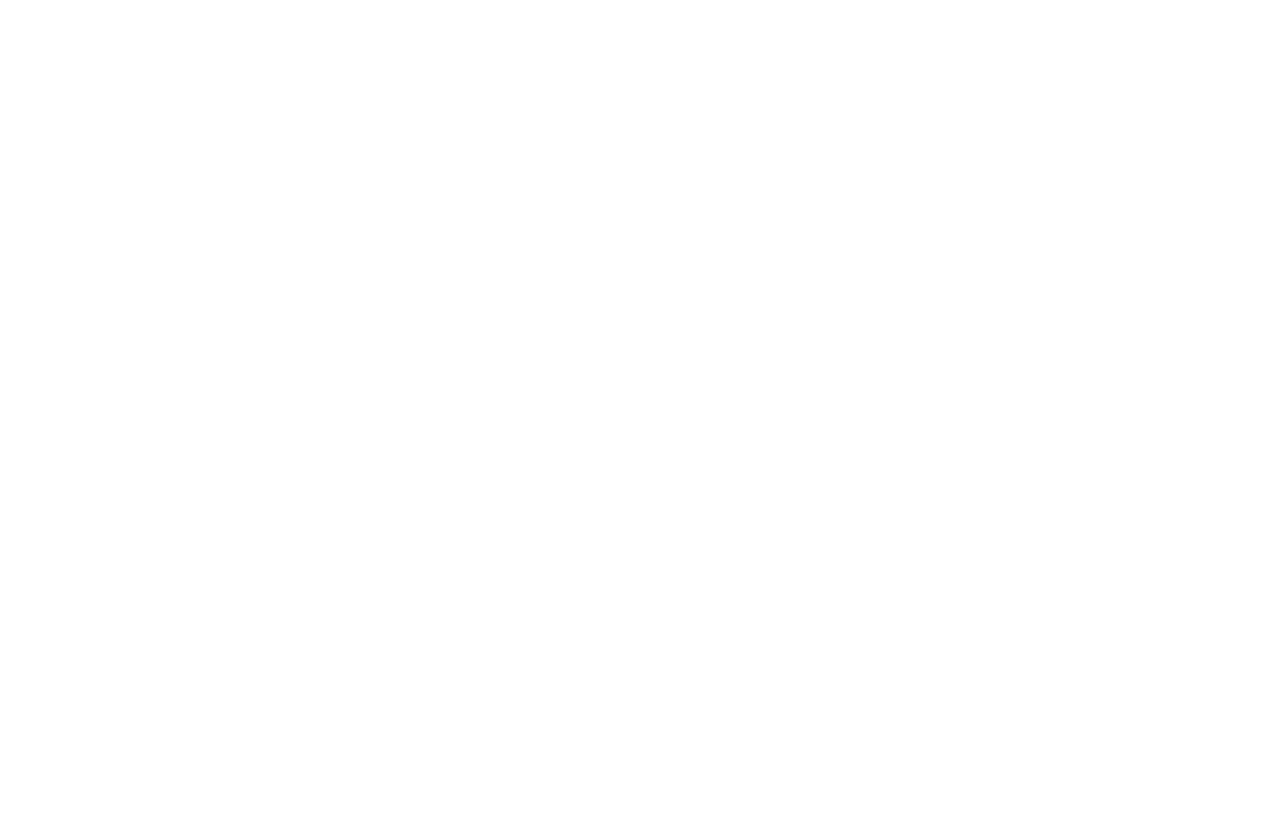
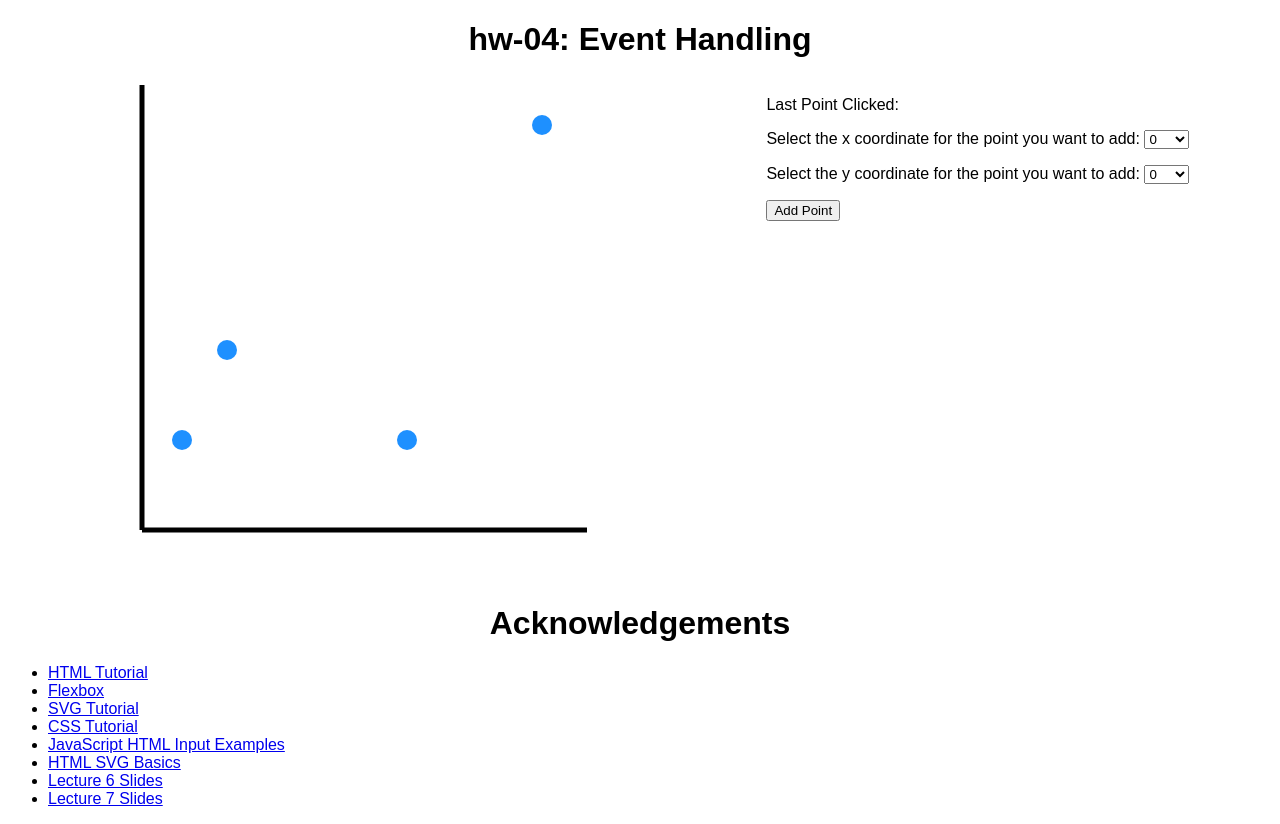
Before and after one commit to DS4200-S23-Class/hw-04-joao-pratheek-hw4, a plain HTML site: page index.html in a window 1280 px wide. Before the commit the page ends 800 px from the top, so only its background shows below. Drawn offline with Linux system fonts and the light colour scheme.

Commit message:
Changes from 2/13

```diff
--- a/index.html
+++ b/index.html
@@ -3,12 +3,113 @@
 
 <head>
     <meta charset=utf-8/>
+
+    <!-- link to stylesheet -->
+    <link rel="stylesheet" href="style.css">
+
+    <!-- title -->
+    <title>hw-04</title>
 </head>
 
 
 <body>
 
+    <h1 class="centered">hw-04: Event Handling</h1>
 
+    <div>
+        <div class="container">
+            <div class="left-column">
+                <svg id="frame">
+                    <!-- Y-axis -->
+                    <line class="axis" x1="5" y1="5" x2="5" y2="450" />
+                    <!-- X-axis -->
+                    <line class="axis" x1="5" y1="450" x2="450" y2="450" />
+                    <circle id="point" class="style" cx="45" cy="360" r="10"/>
+                    <circle id="point" class="style" cx="90" cy="270" r="10"/>
+                    <circle id="point" class="style" cx="270" cy="360" r="10"/>
+                    <circle id="point" class="style" cx="405" cy="45" r="10"/>
+                </svg>
+            </div>
+
+            <div class="right-column">
+                <p id="last-click">
+                    Last Point Clicked:
+                </p>
+                <form id="coordinates">
+                    <p>
+                        <label for="x-coordinate"/>Select the x coordinate for the point you want to add:</label>
+                        <select id="coordinates" name="x-coordinate">
+                            <option value="0">0</option>
+                            <option value="45">45</option>
+                            <option value="90">90</option>
+                            <option value="135">135</option>
+                            <option value="180">180</option>
+                            <option value="225">225</option>
+                            <option value="270">270</option>
+                            <option value="315">315</option>
+                            <option value="360">360</option>
+                            <option value="405">405</option>
+                            <option value="450">450</option>
+                        </select>
+                    </p>
+                    <p>
+                        <label for="y-coordinate"/>Select the y coordinate for the point you want to add:</label>
+                        <select id="coordinates" name="y-coordinate">
+                            <option value="0">0</option>
+                            <option value="45">45</option>
+                            <option value="90">90</option>
+                            <option value="135">135</option>
+                            <option value="180">180</option>
+                            <option value="225">225</option>
+                            <option value="270">270</option>
+                            <option value="315">315</option>
+                            <option value="360">360</option>
+                            <option value="405">405</option>
+                            <option value="450">450</option>
+                        </select>
+                    </p>
+                </form>
+                <button type="button" id="subButton">Add Point</button>
+            </div>
+        </div>
+    </div>
+
+    <!-- Pt.4 Acknowledgments -->
+    <h1 class="acknowledgements">
+        Acknowledgements
+        </h1>
+        <div class="sources">
+            <ul>
+                <li>
+                    <a href="https://www.w3schools.com/html/default.asp">HTML Tutorial</a>
+                </li>
+                <li>
+                    <a href="https://css-tricks.com/snippets/css/a-guide-to-flexbox/">Flexbox</a>
+                </li>
+                <li>
+                    <a href="https://www.w3schools.com/graphics/svg_intro.asp">SVG Tutorial</a>
+                </li>
+                <li>
+                    <a href="https://www.w3schools.com/css/default.asp">CSS Tutorial</a>
+                </li>
+                 <li>
+                    <a href="https://www.w3schools.com/js/js_input_examples.asp">JavaScript HTML Input Examples</a>
+                </li>
+                <li>
+                    <a href="https://www.geeksforgeeks.org/html-svg-basics/?ref=lbp">HTML SVG Basics</a>
+                </li>
+                <li>
+                    <a href="https://amosca01.github.io/DS4200-S23/slides/06-perception-color-js.pdf">Lecture 6 Slides</a>
+                </li>
+                <li>
+                    <a href="https://amosca01.github.io/DS4200-S23/slides/07-perception-gestalt-js.pdf">Lecture 7 Slides</a>
+                </li>
+            </ul>
+        </div>
+    </div>
 </body>
 
+    <!-- link to Javascript file -->
+    <script src="main.js"></script>
+
 </html>
--- /dev/null
+++ b/main.js
@@ -0,0 +1,3 @@
+// JS File for hw-04
+// Joao Pedro & Pratheek
+// Last modified: 2.13.23
--- /dev/null
+++ b/style.css
@@ -0,0 +1,46 @@
+/* Styling goes in this file */
+
+body {
+	font-family: "Arial";
+}
+
+.centered {
+	text-align: center;
+}
+
+.container {
+    display: flex;
+    flex-wrap: wrap;
+}
+
+.left-column {
+    width: 60%;
+    text-align: center;
+}
+
+.right-column {
+    width: 40%;
+    text-align: left;
+}
+
+ #frame {
+  	width: 500px;
+  	height: 500px;
+}
+
+.axis {
+    stroke: black;
+    stroke-width: 5px;
+}
+
+.style {
+	fill: dodgerblue;
+}
+
+.style:hover {
+  fill: orangered;
+}
+
+.acknowledgements {
+	text-align: center;
+}
```
